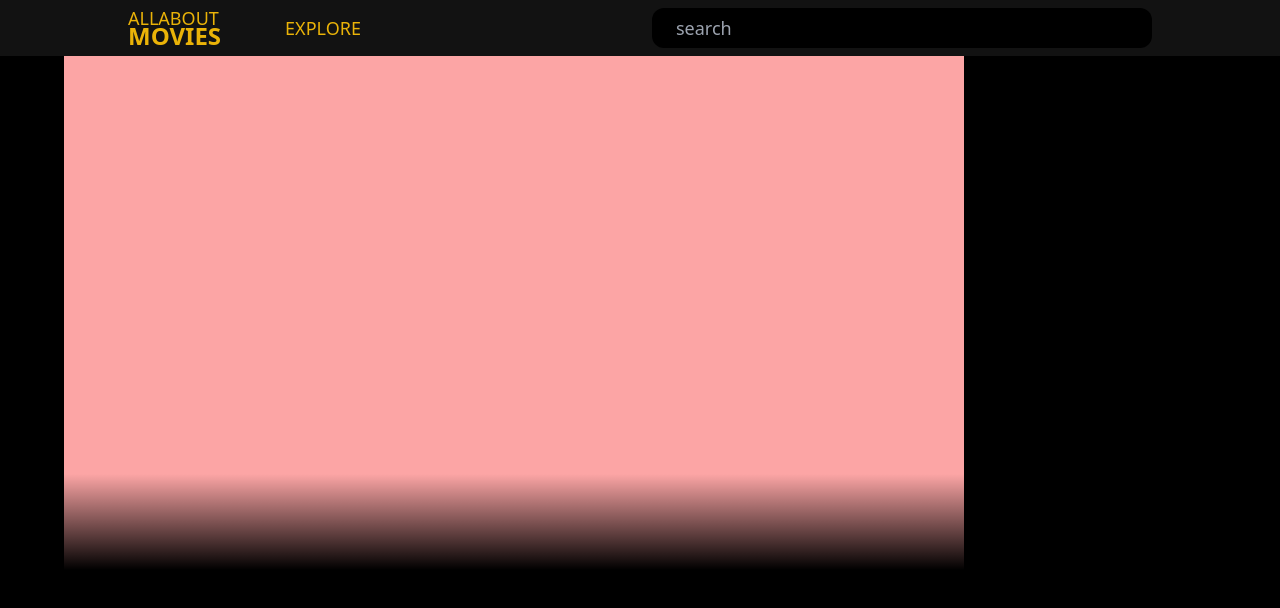
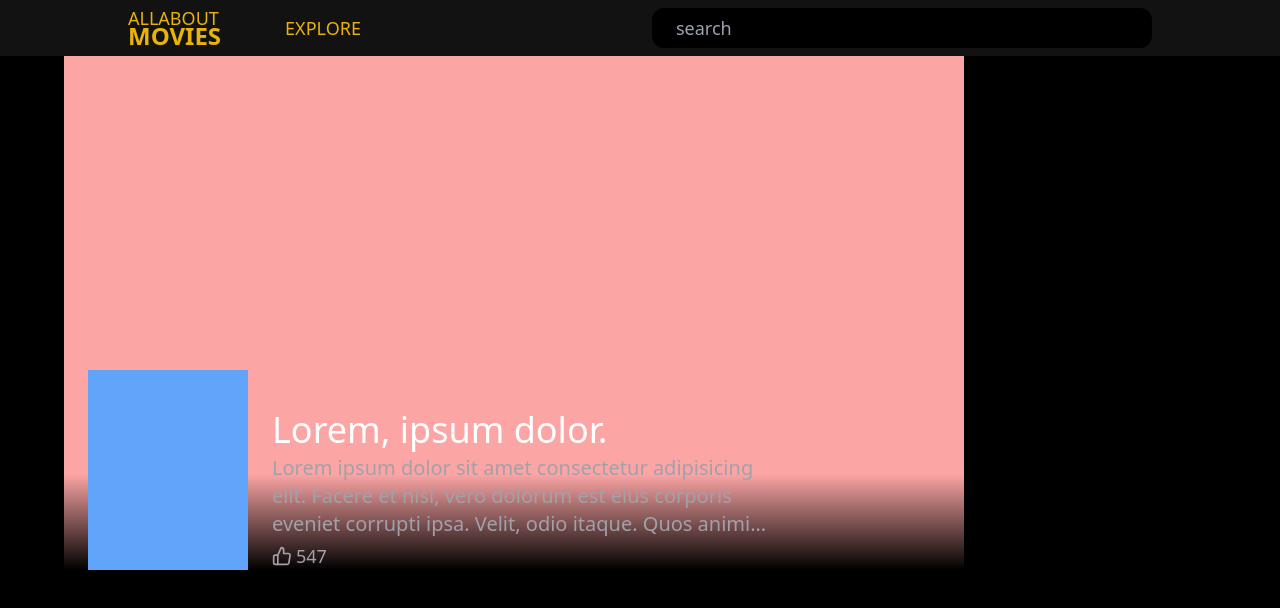
Before and after one commit to 13octt/movie-app, a React (Vite) app in the folder movie-app-fe/: page / in a window 1280 px wide. Shown: the top 608 px of the page. Built offline with nearby package versions, Linux system fonts and the light colour scheme.

Commit message:
Update carousel

```diff
--- a/movie-app-fe/package.json
+++ b/movie-app-fe/package.json
@@ -12,6 +12,7 @@
   "dependencies": {
     "react": "^18.3.1",
     "react-dom": "^18.3.1",
+    "react-icons": "^5.3.0",
     "react-router-dom": "^6.27.0"
   },
   "devDependencies": {
--- a/movie-app-fe/src/components/Home/HomeCarousel.tsx
+++ b/movie-app-fe/src/components/Home/HomeCarousel.tsx
@@ -1,13 +1,23 @@
 import React from 'react'
-
+import { FiThumbsUp } from "react-icons/fi";
 function HomeCarousel() {
     return (
-        <div>
+        <div className='relative'>
             <div className="relative w-[900px]">
                 <div className="block bg-red-300 aspect-[7/4]"></div>
                 <div className="absolute bottom-0 h-24 w-full _carouselGradient"></div>
             </div>
-
+            <div className="absolute bottom-0 flex px-4 gap-4 items-end">
+                <div className="block w-[160px] aspect-[4/5] bg-blue-400"></div>
+                <div className="flex flex-col gap-1">
+                    <h1 className='text-4xl text-white text-zinc-400'>Lorem, ipsum dolor.</h1>
+                    <h2 className='w-[500px] text-xl line-clamp-3 text-zinc-400'>Lorem ipsum dolor sit amet consectetur adipisicing elit. Facere et nisi, vero dolorum est eius corporis eveniet corrupti ipsa. Velit, odio itaque. Quos animi tempore nemo omnis itaque, minima doloremque.</h2>
+                    <div className="flex items-center gap-1 text-zinc-400 text-xl">
+                        <FiThumbsUp />
+                        <h3 className='text-lg'>547</h3>
+                    </div>
+                </div>
+            </div>
         </div>
     )
 }
```
Also changed, not shown: 1 other file (tests, documents, lock files or other folders).
